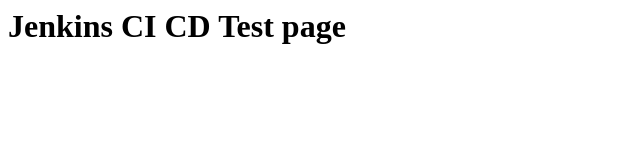
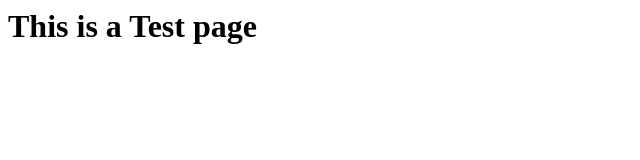
Before and after one commit to anoops2015/cicd, a plain HTML site: page index.html in a window 1280 px wide. Shown: the whole page, without its empty margins (0-640 px from the left). Drawn offline with Linux system fonts and the light colour scheme.

Commit message:
my first-commit

```diff
--- a/index.html
+++ b/index.html
@@ -1 +1 @@
-<h1> Jenkins CI CD Test page</h1>
+<h1> This is a Test page</h1>
```
